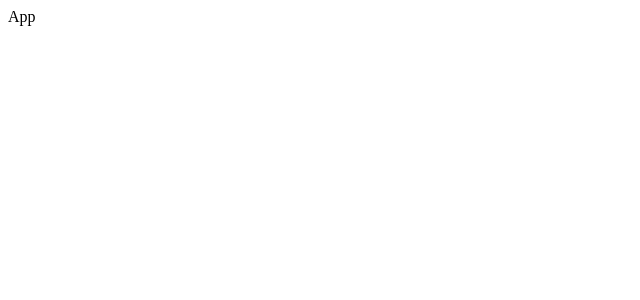
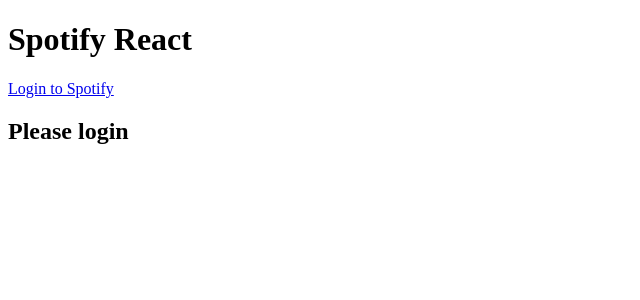
Before and after one commit to kjc33/spotify-app, a React (Create React App) app: page / in a window 1280 px wide. Shown: the top 300 px of the page, without its empty margins (0-640 px from the left). Built offline with nearby package versions, Linux system fonts and the light colour scheme.

Commit message:
Added Artist Search

```diff
--- a/src/App.js
+++ b/src/App.js
@@ -1,7 +1,89 @@
-import React from 'react'
+import { useEffect, useState } from "react";
+import axios from "axios";
 
-export default function App() {
+function App() {
+  const CLIENT_ID = "2ee310db67664234992f32fce570ff74";
+  const REDIRECT_URI = "http://localhost:3000";
+  const AUTH_ENDPOINT = "https://accounts.spotify.com/authorize";
+  const RESPONSE_TYPE = "token";
+
+  const [token, setToken] = useState("");
+  const [searchKey, setSearchKey] = useState("");
+  const [artists, setArtists] = useState([]);
+
+  // const getToken = () => {
+  //     let urlParams = new URLSearchParams(window.location.hash.replace("#","?"));
+  //     let token = urlParams.get('access_token');
+  // }
+
+  useEffect(() => {
+    const hash = window.location.hash;
+    let token = window.localStorage.getItem("token");
+
+    // getToken()
+
+    if (!token && hash) {
+      token = hash
+        .substring(1)
+        .split("&")
+        .find((elem) => elem.startsWith("access_token"))
+        .split("=")[1];
+
+      window.location.hash = "";
+      window.localStorage.setItem("token", token);
+    }
+
+    setToken(token);
+  }, []);
+
+  const logout = () => {
+    setToken("");
+    window.localStorage.removeItem("token");
+  };
+
+  const searchArtists = async (e) => {
+    e.preventDefault();
+    const { data } = await axios.get("https://api.spotify.com/v1/search", {
+      headers: {
+        Authorization: `Bearer ${token}`,
+      },
+      params: {
+        q: searchKey,
+        type: "artist",
+      },
+    });
+
+    setArtists(data.artists.items);
+  };
+
+  const renderArtists = () => {
+    return artists.map((artist) => (
+      <div key={artist.id}>
+        {artist.images.length ? <img width={"100%"} src={artist.images[0].url} alt="" /> : <div>No Image</div>}
+        {artist.name}
+      </div>
+    ));
+  };
+
   return (
-    <div>App</div>
-  )
+    <div className="App">
+      <header className="App-header">
+        <h1>Spotify React</h1>
+        {!token ? <a href={`${AUTH_ENDPOINT}?client_id=${CLIENT_ID}&redirect_uri=${REDIRECT_URI}&response_type=${RESPONSE_TYPE}`}>Login to Spotify</a> : <button onClick={logout}>Logout</button>}
+
+        {token ? (
+          <form onSubmit={searchArtists}>
+            <input type="text" onChange={(e) => setSearchKey(e.target.value)} />
+            <button type={"submit"}>Search</button>
+          </form>
+        ) : (
+          <h2>Please login</h2>
+        )}
+
+        {renderArtists()}
+      </header>
+    </div>
+  );
 }
+
+export default App;
```
